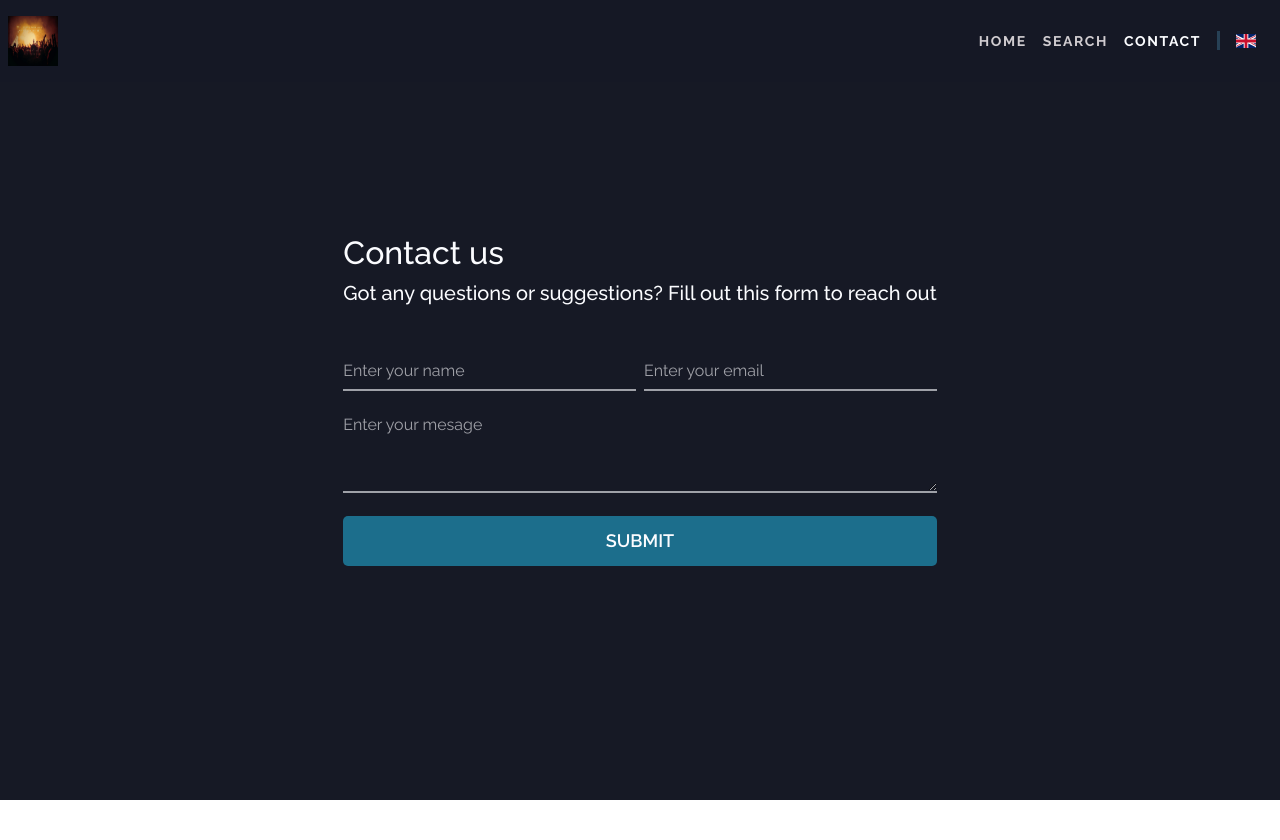
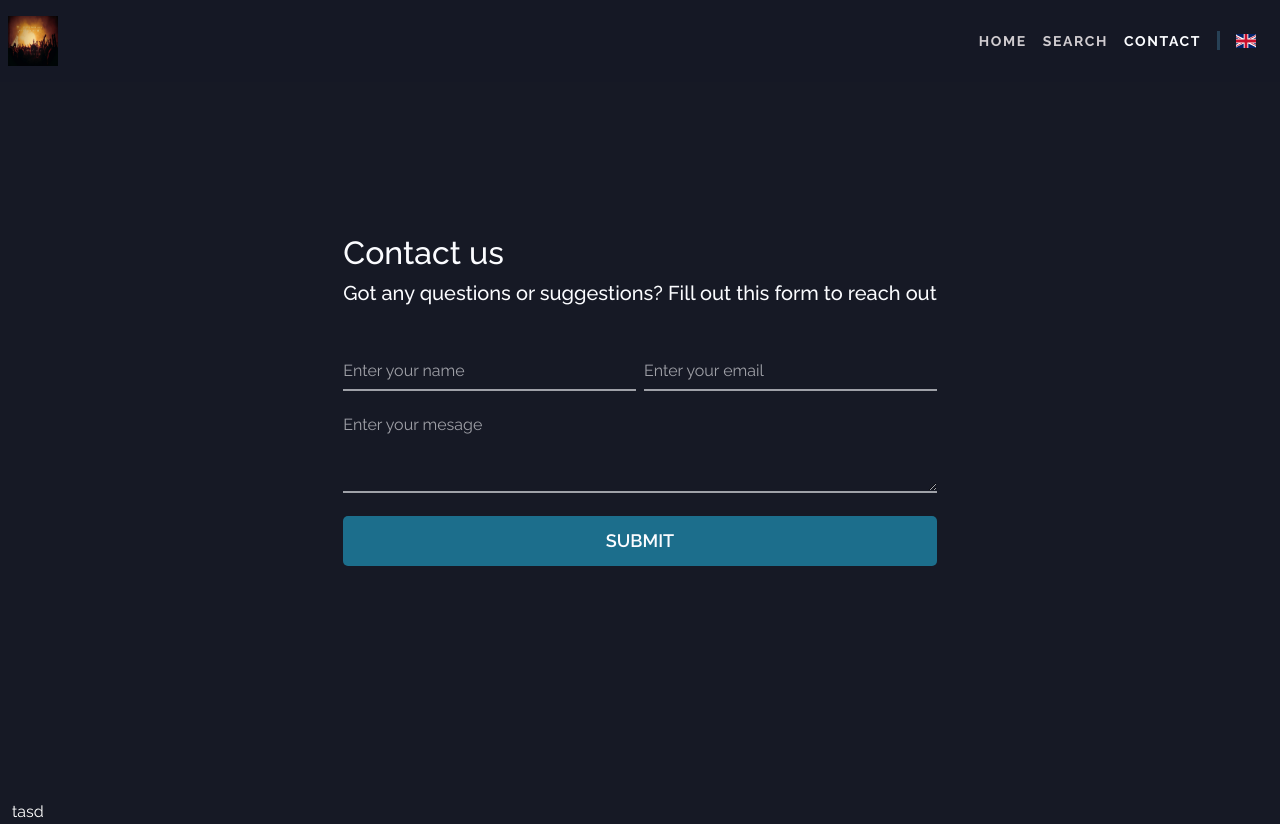
Before and after one commit to Ginjak/London-events, a React (Vite) app: page /contact in a window 1280 px wide. Built offline with nearby package versions, Linux system fonts and the light colour scheme.

Commit message:
added footer component

```diff
--- a/src/components/Footer/footer.css
+++ b/src/components/Footer/footer.css
@@ -0,0 +1,3 @@
+#footer {
+  background: var(--rasin-black);
+}
--- a/src/components/Footer/index.jsx
+++ b/src/components/Footer/index.jsx
@@ -4,7 +4,11 @@ import "./footer.css";
 const Footer = () => {
   return (
     <>
-      <p className="text-white">Testing footer</p>
+      <div id="footer">
+        <div className="container-xxl">
+          <p className="text-white mb-0">tasd</p>
+        </div>
+      </div>
     </>
   );
 };
```
